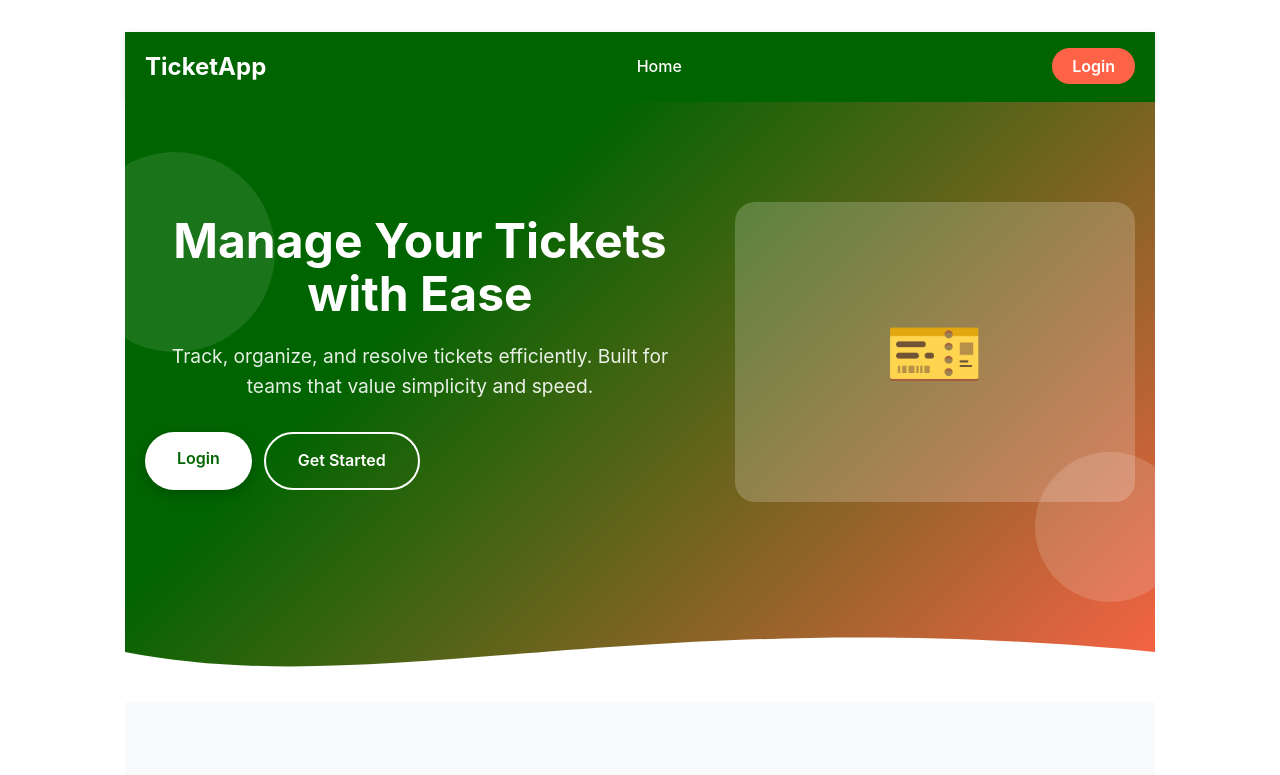
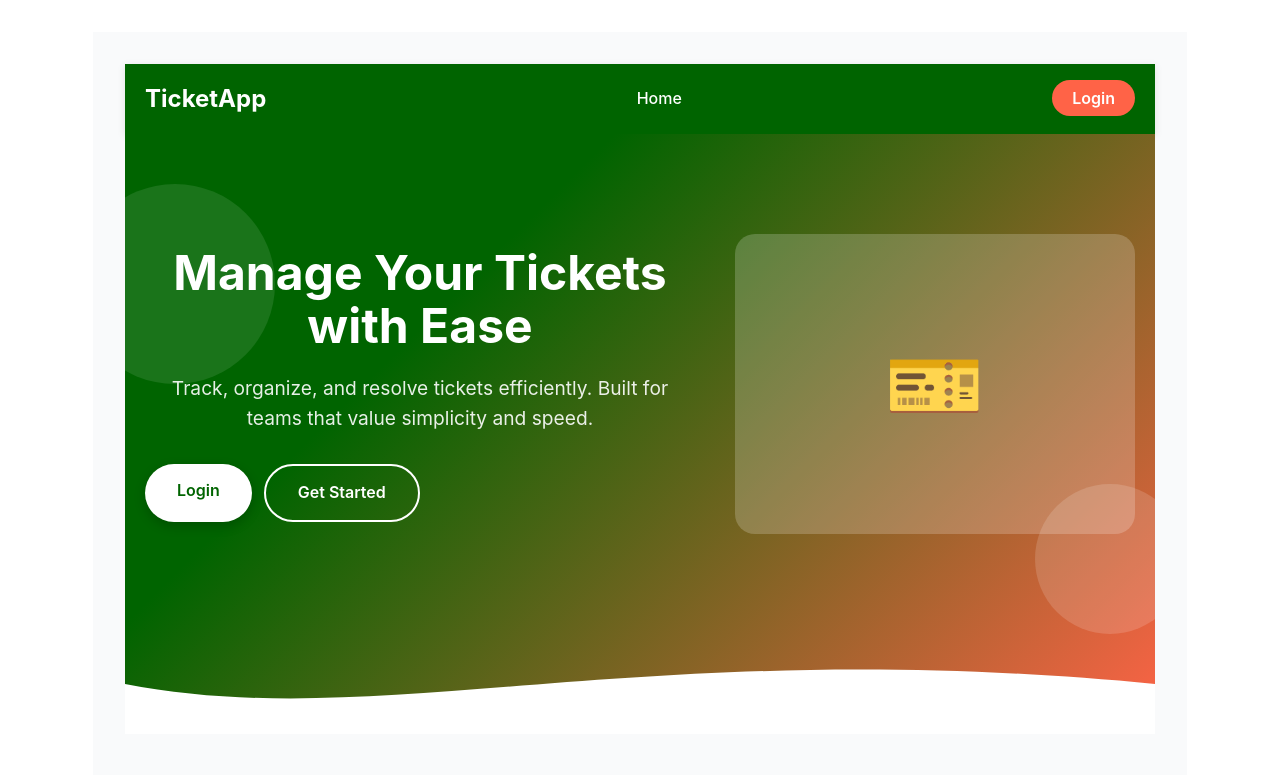
Before and after one commit to hng-13/Ticket-App-Vue, a Vue app: page / in a window 1280 px wide. Shown: the top 775 px of the page. Built offline with nearby package versions, Linux system fonts and the light colour scheme.

Commit message:
Clear Footer error

```diff
--- a/src/App.vue
+++ b/src/App.vue
@@ -1,5 +1,5 @@
- <template>
-  <div style="min-height: 100vh; display: flex; flex-direction: column; background: #f9fafb;">
+<template>
+  <div id="app" style="min-height: 100vh; display: flex; flex-direction: column; background: #f9fafb;">
     <Toast />
     <Navbar />
     <main style="flex: 1;">
@@ -16,7 +16,11 @@ import Toast from './components/Toast.vue'
 
 export default {
   name: 'App',
-  components: { Navbar, Footer, Toast }
+  components: {
+    Navbar,
+    Footer,
+    Toast
+  }
 }
 </script>
 
@@ -27,8 +31,13 @@ export default {
   box-sizing: border-box;
 }
 
-body {
+body, html, #app {
   font-family: -apple-system, BlinkMacSystemFont, 'Segoe UI', Roboto, sans-serif;
   line-height: 1.6;
+  height: 100%;
+}
+
+main {
+  flex: 1;
 }
 </style>
```
Also changed, not shown: vite.config.js (line endings or trailing spaces).
